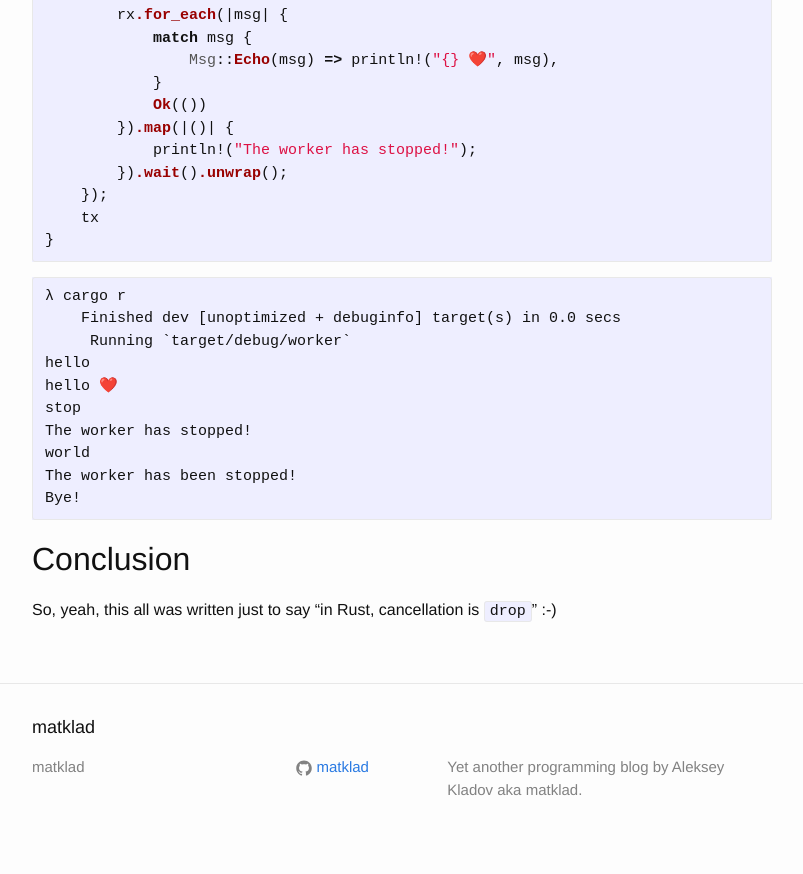
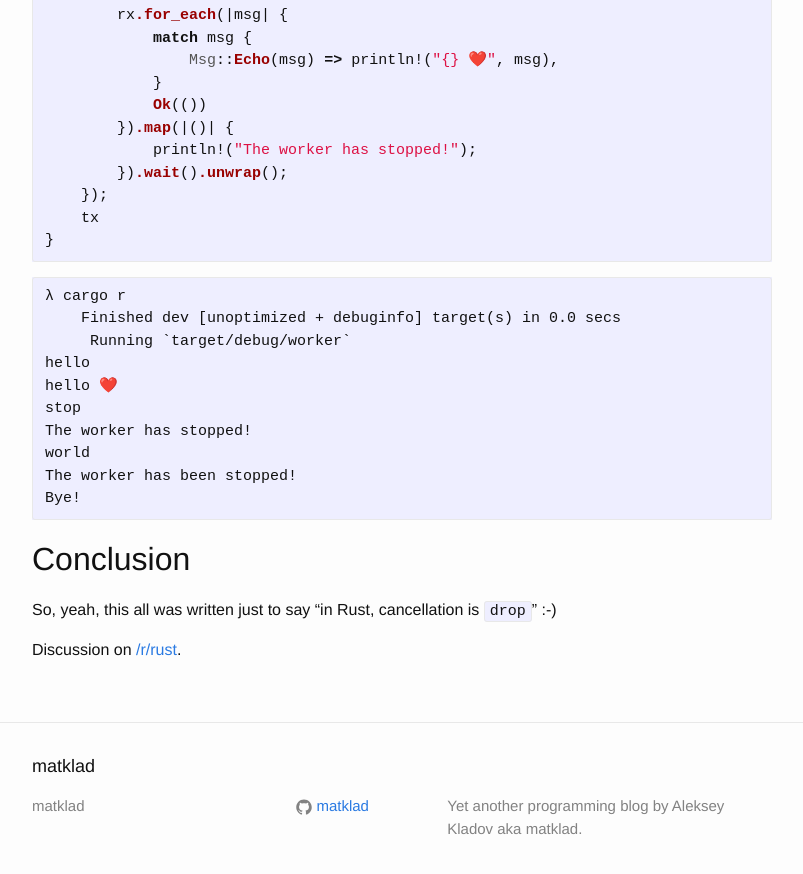
Before and after one commit to matklad/matklad.github.io, a Jekyll site: the page built from _posts/2018-03-03-stopping-a-rust-worker.markdown, in a window 1280 px wide and 900 px high, scrolled down 8124 px. Shown: the top 874 px of the window, without its empty margins (238-1041 px from the left). Built offline with Jekyll 4.4.1, drawn with Linux system fonts in a browser that asks for light colours; comment, search, counter and statistics services are not loaded.

Commit message:
Reddit link

```diff
--- a/_posts/2018-03-03-stopping-a-rust-worker.markdown
+++ b/_posts/2018-03-03-stopping-a-rust-worker.markdown
@@ -410,3 +410,5 @@ Bye!
 ## Conclusion
 
 So, yeah, this all was written just to say "in Rust, cancellation is `drop`" :-)
+
+Discussion on [/r/rust](https://www.reddit.com/r/rust/comments/81j1gd/blog_stropping_a_rust_worker/).
```
